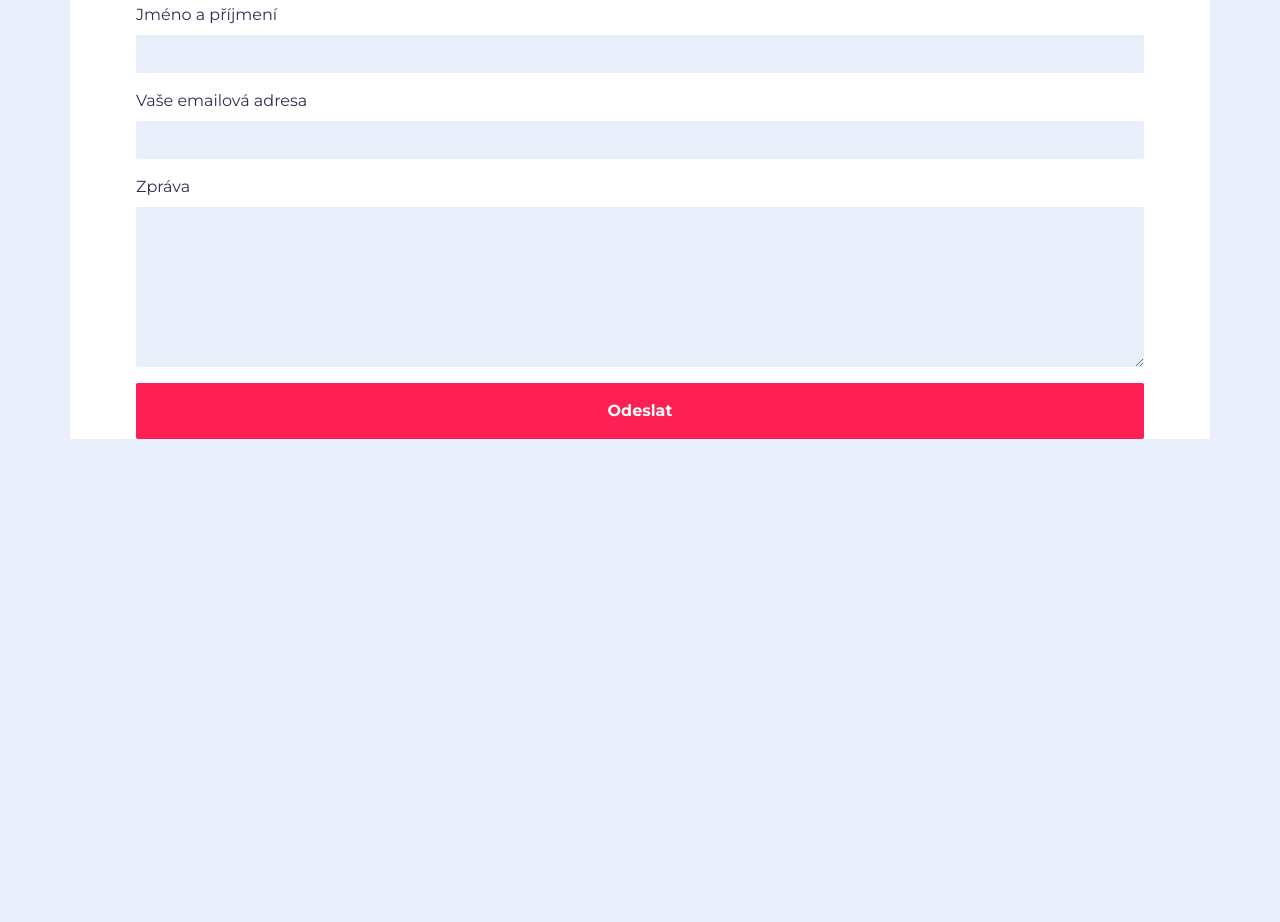
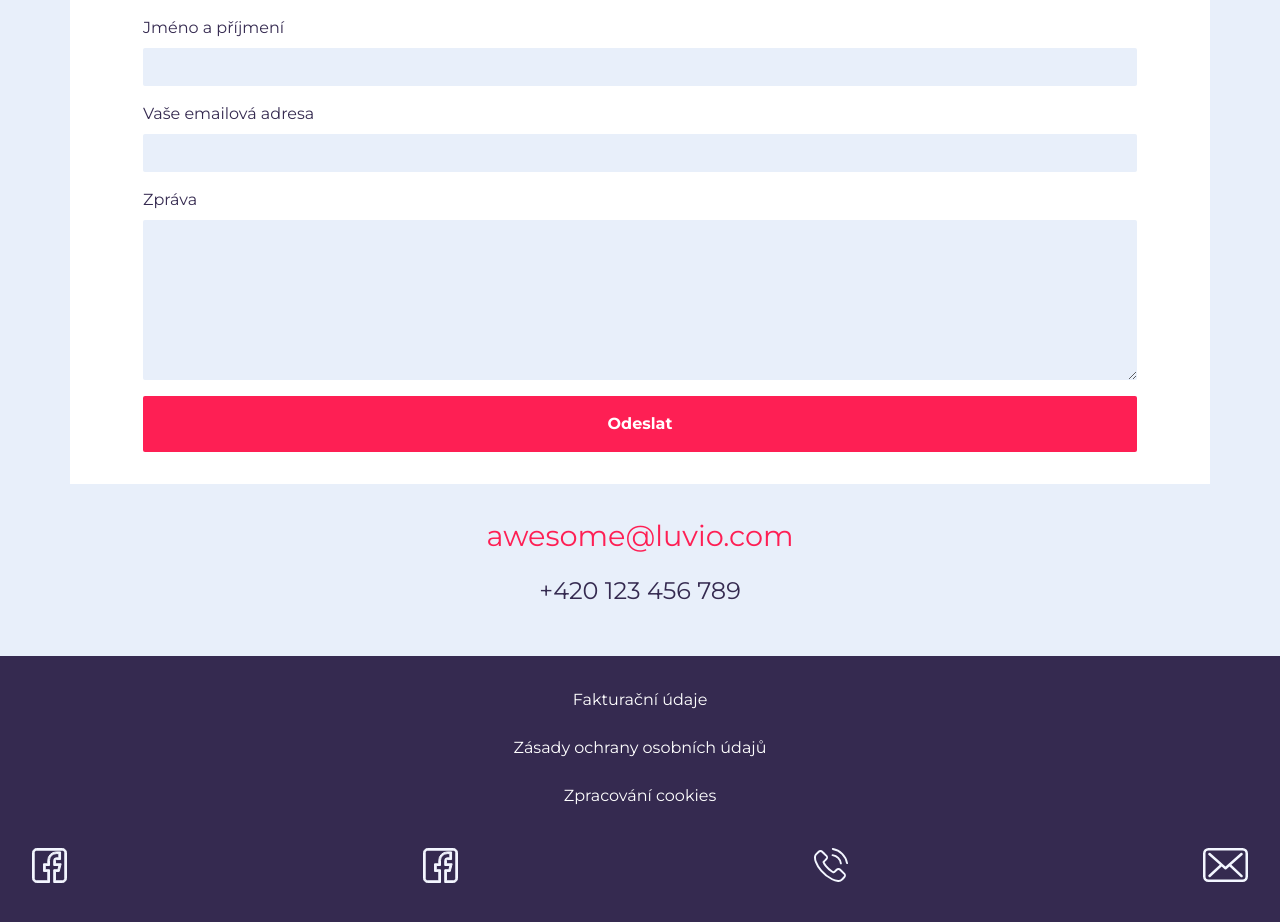
Before and after one commit to luviodevelopement/luvio, a website: page src/index.html in a window 1280 px wide. Shown: the part 1970-2892 px from the top of the page. Before the commit the page ends 2425 px from the top, so only its background shows below. Drawn offline with Linux system fonts and the light colour scheme.

Commit message:
feat: contact, footer, img,

```diff
--- a/src/index.html
+++ b/src/index.html
@@ -134,7 +134,7 @@
     <h2 class="heading-secondary">KONTAKTUJTE <span class="color-primary">NÁS</span></h2>
     <p class="contact__paragraph">Kontakt s námi můžete navázat buď pomocí formuláře níže, nebo <span
             class="text-underline">telefonicky</span>.</p>
-    <form class="form">
+    <form class="contact__form form">
         <div class="form-group">
             <label for="name">Jméno a příjmení</label>
             <input type="text" name="name" id="name" class="form-control">
@@ -151,9 +151,23 @@
             <button type="submit" class="btn btn-primary">Odeslat</button>
         </div>
     </form>
+    <div class="contact__address">
+        <address class="contact__address__email color-primary">awesome@luvio.com</address>
+        <address class="contact__address__phone">+420 123 456 789</address>
+    </div>
 </section>
 <footer class="footer">
-
+    <ul class="footer__list footer__list--business">
+        <li class="footer__list__item"><a class="footer__list__link" href="#">Fakturační údaje</a></li>
+        <li class="footer__list__item"><a class="footer__list__link" href="#">Zásady ochrany osobních údajů</a></li>
+        <li class="footer__list__item"><a  class="footer__list__link" href="#">Zpracování cookies</a></li>
+    </ul>
+    <ul class="footer__list footer__list--social">
+        <li class="footer__list__item"><a href="#"><img src="img/facebook.svg" alt="facebook"></a></li>
+        <li class="footer__list__item"><a href="#"><img src="img/facebook.svg" alt="insta"></a></li>
+        <li class="footer__list__item"><a href="#"><img src="img/phone-call.svg" alt="phone number"></a></li>
+        <li class="footer__list__item"><a href="#"><img src="img/envelope.svg" alt="email"></a></li>
+    </ul>
 </footer>
 
 
--- a/src/styles/sass/base/_typography.scss
+++ b/src/styles/sass/base/_typography.scss
@@ -7,7 +7,6 @@
   margin-bottom: 2rem;
   font-weight: bold;
   color: $color-secondary;
-
 }
 
 .heading-tertiary {
@@ -15,5 +14,4 @@
   font-size: 1rem;
   text-align: right;
   line-height: normal;
-
 }
--- a/src/styles/sass/components/_form.scss
+++ b/src/styles/sass/components/_form.scss
@@ -1,6 +1,6 @@
 .form {
   width: 90%;
-  margin: auto;
+  margin: 0 auto 2rem auto;
 
   .form-control {
     color: $color-primary;
--- a/src/styles/sass/components/_references.scss
+++ b/src/styles/sass/components/_references.scss
@@ -1,7 +1,7 @@
 .references {
   position: relative;
   width: 90%;
-  margin: auto;
+  margin: 0 auto .8rem auto;
   height: 13.5rem;
 
   &__item{
--- a/src/styles/sass/layout/_contact.scss
+++ b/src/styles/sass/layout/_contact.scss
@@ -2,11 +2,31 @@
   background-color: $color-white;
   width: 100%;
   margin: auto;
-  padding-top: 3rem;
+  padding: 3rem 0 0 0;
 
   &__paragraph {
     width: 90%;
+    padding: 0 1rem 0 1rem;
     margin: 0 auto 1.5rem auto;
   }
 
+  &__form {
+    padding: 0 1rem 0 1rem;
+  }
+
+  &__address {
+    width: 100%;
+    background-color: $color-background;
+    text-align: center;
+    padding: 1.9rem 0;
+    &__email {
+      font-size: 1.8rem;
+      width: 100%;
+    }
+    &__phone {
+      font-size: 1.5rem;
+      width: 100%;
+    }
+  }
+
 }
--- a/src/styles/sass/layout/_footer.scss
+++ b/src/styles/sass/layout/_footer.scss
@@ -0,0 +1,31 @@
+.footer {
+  color: $color-white;
+  background-color: $color-secondary;
+  padding: 2rem;
+
+  &__list {
+    display: flex;
+    padding: 0;
+    text-align: center;
+    justify-content: space-between;
+
+    &--business {
+      flex-direction: column;
+      .footer__list__item {
+        margin-bottom: 1.5rem;
+      }
+    }
+
+    &--social {
+
+    }
+
+    &__item{
+      list-style: none;
+    }
+
+    &__link {
+      color: $color-white;
+    }
+  }
+}
```
Also changed, not shown: src/img/envelope.svg (added), src/img/facebook.svg (added), src/img/phone-call.svg (added), src/styles/css/style.css.
